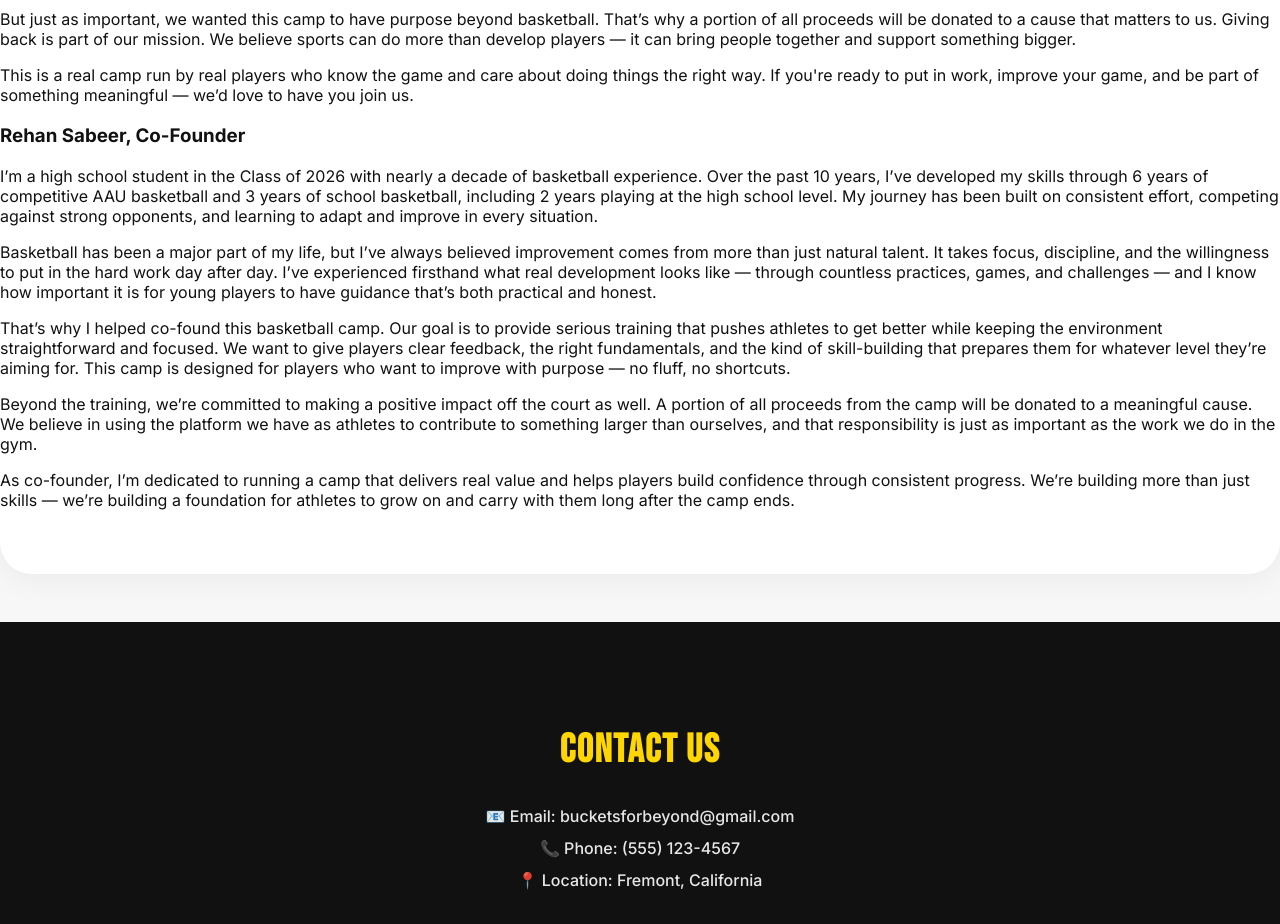
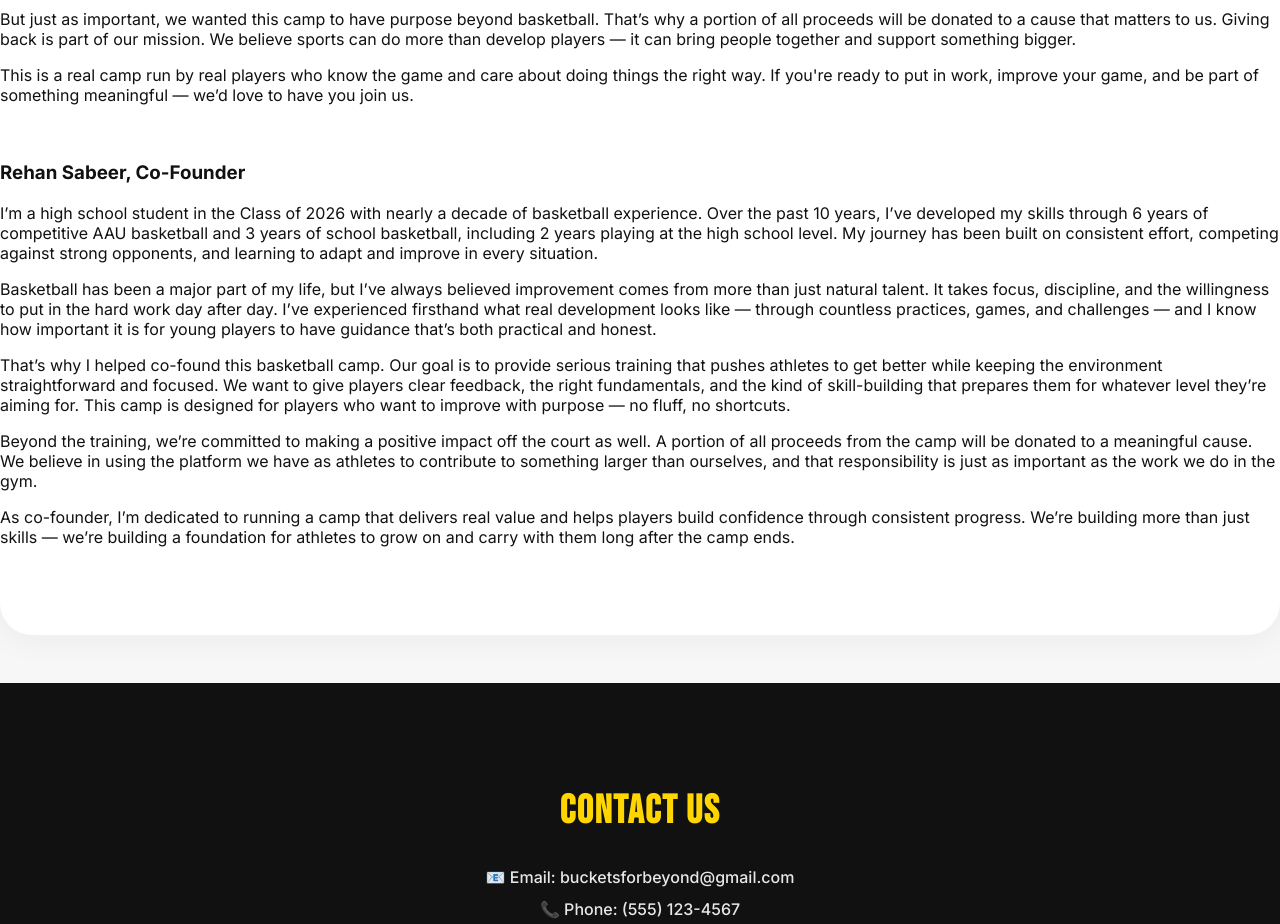
Before and after one commit to sabeertj/basketball-camp-site, a plain HTML site: page about.html in a window 1280 px wide. Shown: the part 1100-2024 px from the top of the page. Drawn offline with Linux system fonts and the light colour scheme.

Commit message:
Add spacing between Arjun and Rehan sections on About Us page

```diff
--- a/about.html
+++ b/about.html
@@ -38,8 +38,8 @@
                     <p>But just as important, we wanted this camp to have purpose beyond basketball. That’s why a portion of all proceeds will be donated to a cause that matters to us. Giving back is part of our mission. We believe sports can do more than develop players — it can bring people together and support something bigger.</p>
                     <p>This is a real camp run by real players who know the game and care about doing things the right way. If you're ready to put in work, improve your game, and be part of something meaningful — we’d love to have you join us.</p>
                 </div>
-                <h3>Rehan Sabeer, Co-Founder</h3>
-                <div class="about-text">
+                <h3 class="about-cofounder">Rehan Sabeer, Co-Founder</h3>
+                <div class="about-text about-cofounder-text">
                     <p>I’m a high school student in the Class of 2026 with nearly a decade of basketball experience. Over the past 10 years, I’ve developed my skills through 6 years of competitive AAU basketball and 3 years of school basketball, including 2 years playing at the high school level. My journey has been built on consistent effort, competing against strong opponents, and learning to adapt and improve in every situation.</p>
                     <p>Basketball has been a major part of my life, but I’ve always believed improvement comes from more than just natural talent. It takes focus, discipline, and the willingness to put in the hard work day after day. I’ve experienced firsthand what real development looks like — through countless practices, games, and challenges — and I know how important it is for young players to have guidance that’s both practical and honest.</p>
                     <p>That’s why I helped co-found this basketball camp. Our goal is to provide serious training that pushes athletes to get better while keeping the environment straightforward and focused. We want to give players clear feedback, the right fundamentals, and the kind of skill-building that prepares them for whatever level they’re aiming for. This camp is designed for players who want to improve with purpose — no fluff, no shortcuts.</p>
--- a/styles.css
+++ b/styles.css
@@ -339,6 +339,13 @@ footer .section-title, footer h3 {
     transform: scale(1.2);
 }
 
+.about-cofounder {
+    margin-top: 3.5rem;
+}
+.about-cofounder-text {
+    margin-bottom: 2.5rem;
+}
+
 @media (max-width: 900px) {
     .mission-section {
         background-size: 180px auto;
```
